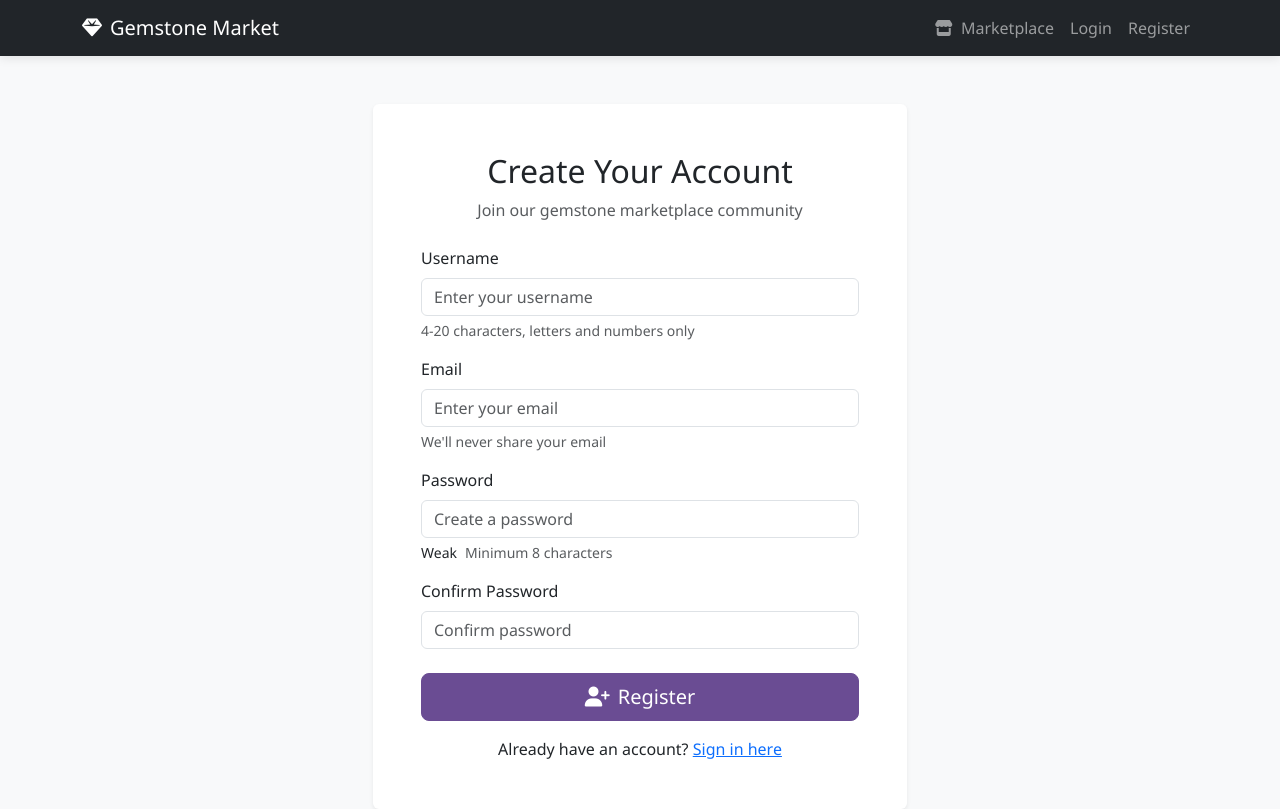
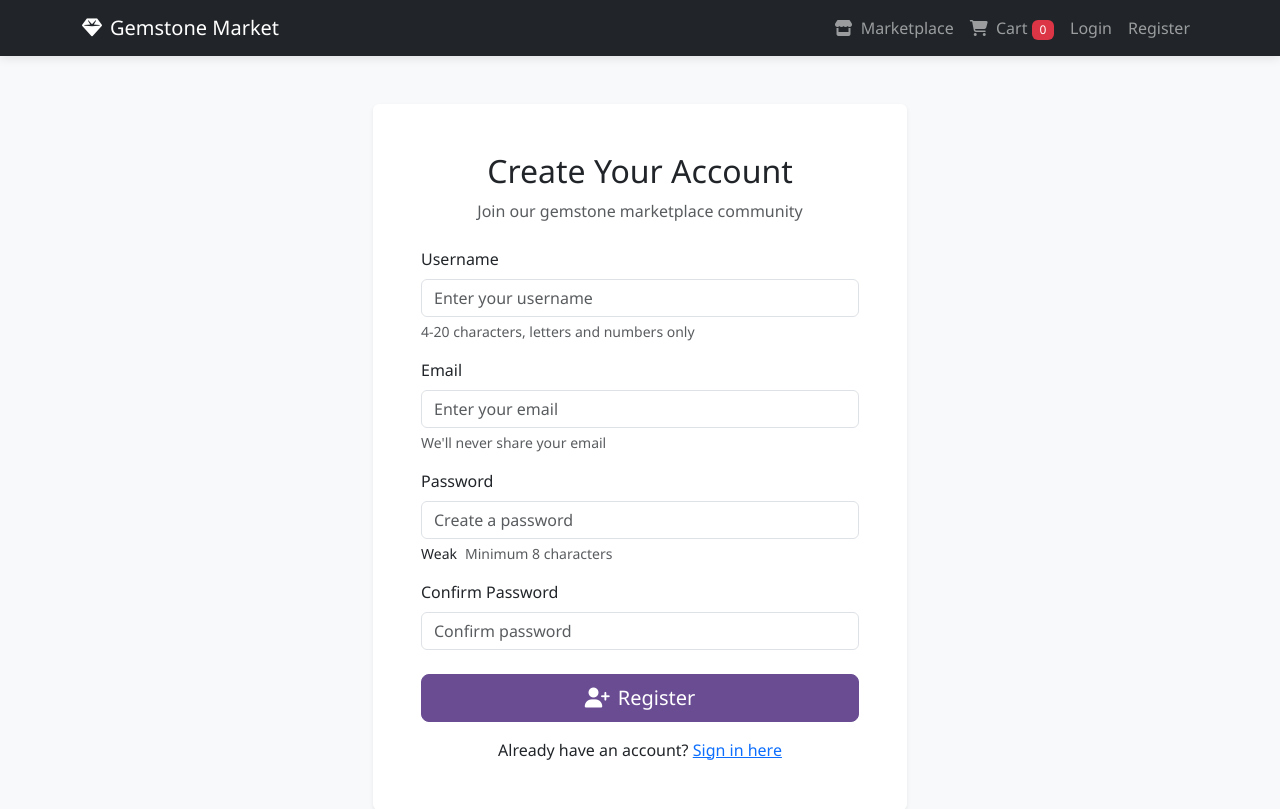
Before and after one commit to openqquantify/E-Commerce-Gemstone-Jewelry-Material-Shopping-Platform, a Flask app: page /register in a window 1280 px wide. Shown: the top 809 px of the page. Run offline with Flask 3, Linux system fonts and the light colour scheme.

Commit message:
cart button added

```diff
--- a/app/templates/base.html
+++ b/app/templates/base.html
@@ -24,6 +24,17 @@
                             <i class="fas fa-store me-1"></i> Marketplace
                         </a>
                     </li>
+
+                    <!-- Cart Link with Dynamic Item Count -->
+                    <li class="nav-item">
+                        <a class="nav-link" href="{{ url_for('payments.cart') }}">
+                            <i class="fas fa-shopping-cart me-1"></i> Cart
+                            <span class="badge bg-danger">
+                                {{ session.get('cart')|length if session.get('cart') else 0 }}
+                            </span>
+                        </a>
+                    </li>
+
                     {% if current_user.is_authenticated %}
                     <li class="nav-item dropdown">
                         <a class="nav-link dropdown-toggle" href="#" id="navbarDropdown" role="button" data-bs-toggle="dropdown">
```
